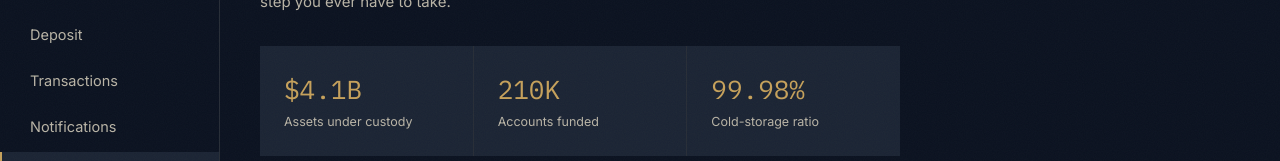
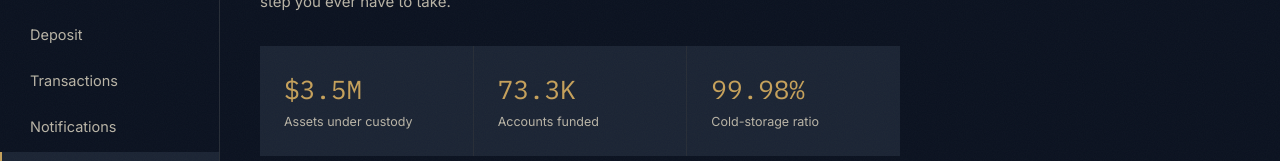
Before and after one commit to Embryo-sketch/Vaulted, a Next.js app: page /dashboard/about in a window 1280 px wide. Shown: the part 234-395 px from the top of the page. Built offline with nearby package versions, Linux system fonts and the light colour scheme; no server answers; the database is empty.

Commit message:
Update public company metrics

```diff
--- a/app/dashboard/about/page.tsx
+++ b/app/dashboard/about/page.tsx
@@ -17,11 +17,11 @@ export default function AboutPage() {
 
         <div className="grid grid-cols-1 sm:grid-cols-3 gap-px bg-line">
           <div className="bg-slate px-6 py-6">
-            <div className="font-mono text-[26px] text-gold">$4.1B</div>
+            <div className="font-mono text-[26px] text-gold">$3.5M</div>
             <div className="text-[12.5px] text-paper-dim mt-1">Assets under custody</div>
           </div>
           <div className="bg-slate px-6 py-6">
-            <div className="font-mono text-[26px] text-gold">210K</div>
+            <div className="font-mono text-[26px] text-gold">73.3K</div>
             <div className="text-[12.5px] text-paper-dim mt-1">Accounts funded</div>
           </div>
           <div className="bg-slate px-6 py-6">
--- a/components/AuthShell.tsx
+++ b/components/AuthShell.tsx
@@ -39,7 +39,7 @@ export default function AuthShell({
           <div className="text-[14px] text-paper-dim mb-2">
             Total value custodied
           </div>
-          <div className="font-mono text-[34px] mb-6">$4.1B</div>
+          <div className="font-mono text-[34px] mb-6">$3.5M</div>
           <svg
             width="100%"
             height="90"
@@ -61,7 +61,7 @@ export default function AuthShell({
             </div>
             <div className="flex justify-between text-[13.5px]">
               <span className="text-paper-dim">Accounts funded</span>
-              <span className="font-mono">210K</span>
+              <span className="font-mono">73.3K</span>
             </div>
             <div className="flex justify-between text-[13.5px]">
               <span className="text-paper-dim">Assets supported</span>
--- a/components/Hero.tsx
+++ b/components/Hero.tsx
@@ -48,7 +48,7 @@ export default function Hero() {
           <div className="flex gap-6 md:gap-10 mt-10 md:mt-14 pt-6 md:pt-7 border-t border-line flex-wrap">
             <div>
               <div className="font-mono text-[22px] text-paper">
-                <CountUp end={4.1} decimals={1} prefix="$" suffix="B" />
+                <CountUp end={3.5} decimals={1} prefix="$" suffix="M" />
               </div>
               <div className="text-[12.5px] text-paper-dim mt-1">
                 Assets under custody
@@ -56,7 +56,7 @@ export default function Hero() {
             </div>
             <div>
               <div className="font-mono text-[22px] text-paper">
-                <CountUp end={210} decimals={0} suffix="K" />
+                <CountUp end={73.3} decimals={1} suffix="K" />
               </div>
               <div className="text-[12.5px] text-paper-dim mt-1">
                 Accounts funded
```
